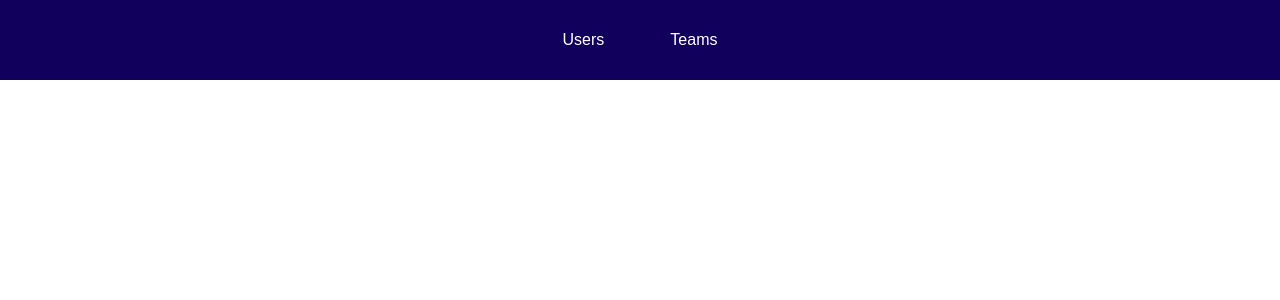
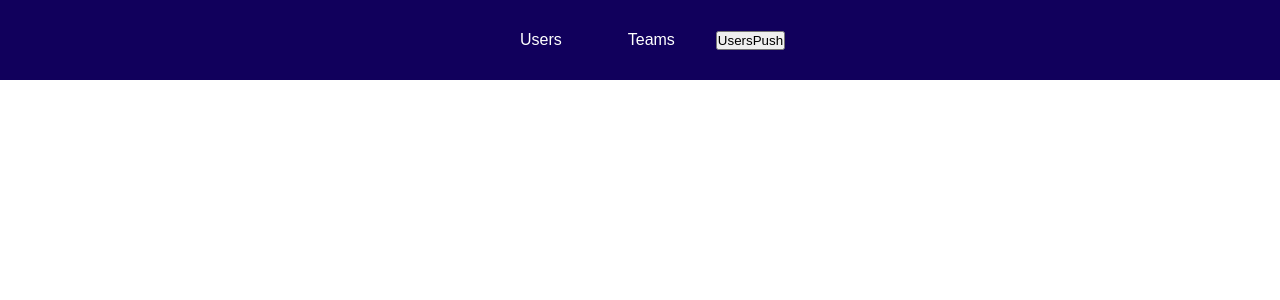
Before and after one commit to MRAlirad/Vue-Projects, a Vue app: page / in a window 1280 px wide. Before the commit this address had no page. Shown: the top 300 px of the page. Built offline with nearby package versions, Linux system fonts and the light colour scheme.

Commit message:
dynamic navigation

```diff
--- a/src/projects/users-and-teams/Button.vue
+++ b/src/projects/users-and-teams/Button.vue
@@ -14,8 +14,8 @@ export default {
 }
 </script>
 
-<style>
-	.btn {
+<style scoped>
+	/* .btn {
 		font: inherit;
 		background: transparent;
 		border: 1px solid transparent;
@@ -30,5 +30,5 @@ export default {
 		color: #f1a80a;
 		border-color: #f1a80a;
 		background-color: #1a037e;
-	}
+	} */
 </style>
--- a/src/projects/users-and-teams/Navigation.vue
+++ b/src/projects/users-and-teams/Navigation.vue
@@ -2,13 +2,20 @@
 	<header>
 		<router-link to="/users">Users</router-link>
 		<router-link to="/teams">Teams</router-link>
-
+		<Button
+			text="UsersPush"
+			@on-click="$router.push('/users')"
+		/>
 	</header>
 </template>
 
 <script>
+    import Button from './Button.vue';
 	export default {
 		name: 'Navigation',
+        components: {
+            Button,
+        }
 	};
 </script>
 
```
